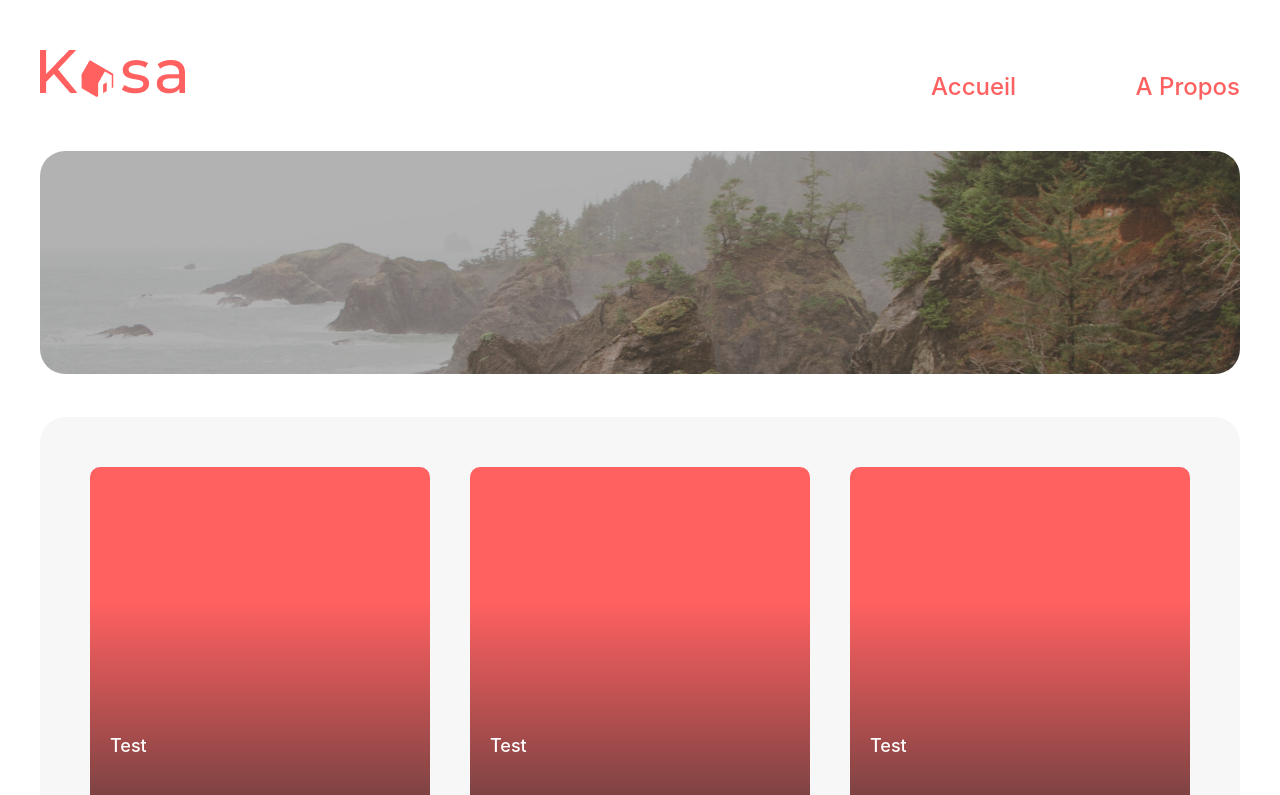
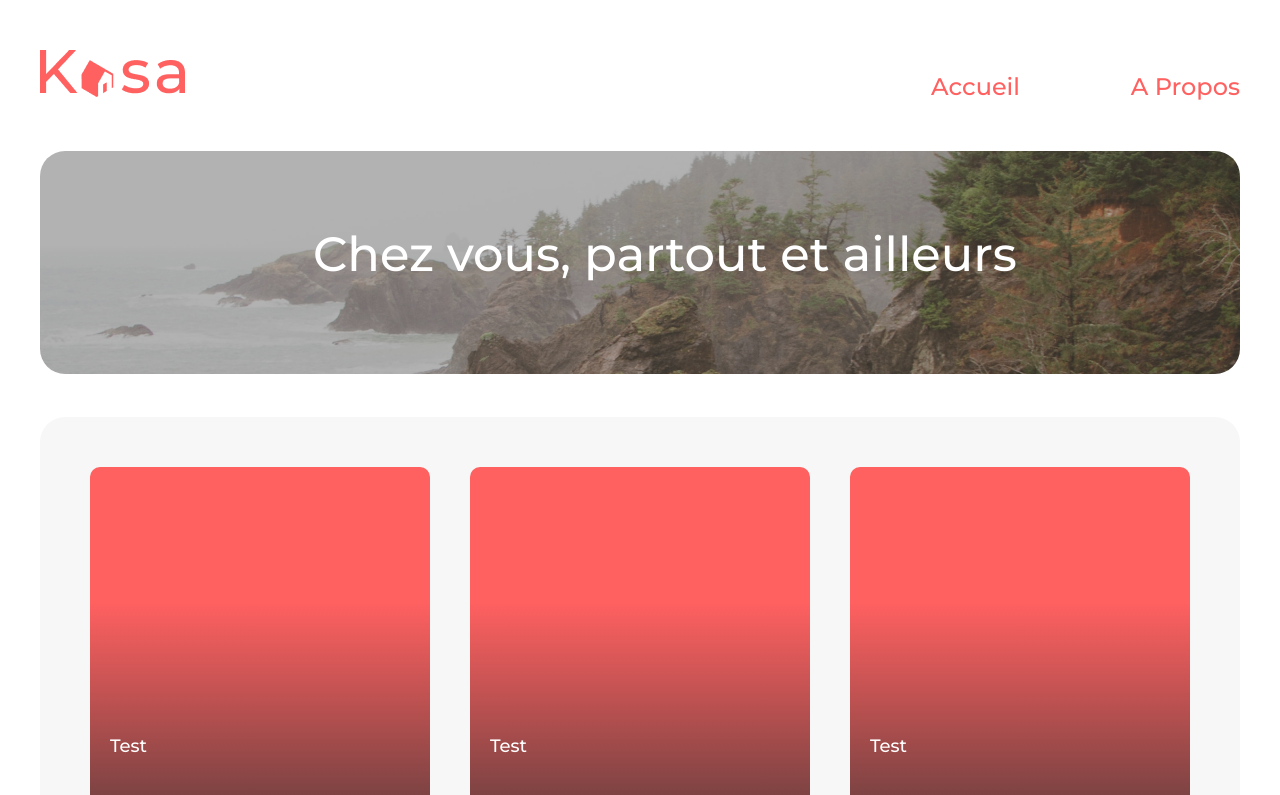
Before and after one commit to NicolasDemangeat/Kasa, a React (Create React App) app in the folder kasa/: page / in a window 1280 px wide. Shown: the top 795 px of the page. Built offline with nearby package versions, Linux system fonts and the light colour scheme.

Commit message:
modif composant banner

```diff
--- a/kasa/public/index.html
+++ b/kasa/public/index.html
@@ -3,6 +3,9 @@
   <head>
     <meta charset="utf-8" />
     <link rel="icon" href="/kasa/src/assets/logo.png" />
+    <link rel="preconnect" href="https://fonts.googleapis.com">
+    <link rel="preconnect" href="https://fonts.gstatic.com" crossorigin>
+    <link href="https://fonts.googleapis.com/css2?family=Montserrat:wght@400;500;600;700&family=Roboto:wght@400;500;700&display=swap" rel="stylesheet">
     <meta name="viewport" content="width=device-width, initial-scale=1" />
     <meta name="theme-color" content="#000000" />
     <meta
--- a/kasa/src/components/Dropdown.jsx
+++ b/kasa/src/components/Dropdown.jsx
@@ -3,24 +3,28 @@ import '../styles/dropdown.css'
 import React, { useState } from 'react'
 
 function Dropdown(props) {
-    const [isVisible, setIsVisible] = useState(false)
+    const [height, setIsVisible] = useState(0)
     const [rotation, setRotation] = useState(0)
 
     const changeDirection = () => {
-        setRotation(rotation + 180)
+        setRotation(rotation === 0 ? 180 : 0)
+    }
+
+    const extend = () => {
+        setIsVisible(height === 0 ? '220px' : 0)
     }
 
     return (
             <div className='all-dropdown'>
-                <div className={`dropdown ${ props.largeur }`} onClick={()=>{ setIsVisible(!isVisible); changeDirection() }} >
+                <div className={`dropdown ${ props.largeur }`} onClick={()=>{ extend(); changeDirection() }} >
                     <p className='dropdown--title'>{props.title}</p>
                     <img src={img} alt="flèche" className='dropdown--arrow' style={{ transform: `rotate(${rotation}deg)`}}/>
                 </div>
-                {isVisible && <div className={`dropdown--rectangle ${props.largeur}`}>
+                <div className={`dropdown--rectangle ${props.largeur}`} style={{height: height, transition: 'height 0.5s ease-in-out'}}>
                     <div className='dropdown--infos'>
                         {props.largeur === 'large' ? <p>{props.text}</p> : null}
                     </div>
-                </div>}
+                </div>
             </div>
     )
 }
--- a/kasa/src/components/Home_banner.jsx
+++ b/kasa/src/components/Home_banner.jsx
@@ -1,9 +1,13 @@
 import React from 'react';
+import '../styles/banner.css'
 
 function BannerHome(props) {
     return (
         <div className='home-banner-contener'>
-            <img src={props.src} alt="banière de la page home" />
+            <div className='banner-img-contener'>
+                <img src={props.src} alt="banière de la page home" />
+            </div>
+            {props.title ? <h1>Chez vous, partout et ailleurs</h1> : null}
         </div>
     )
 }
--- a/kasa/src/pages/Apropos.jsx
+++ b/kasa/src/pages/Apropos.jsx
@@ -2,11 +2,11 @@ import React from 'react';
 import BannerHome from '../components/Home_banner';
 import apropos_banner from '../assets/img_a_proros.jpg';
 import Dropdown from '../components/Dropdown';
-
+import '../styles/apropos.css'
 function Apropos() {
     return (
         <React.StrictMode>
-            <BannerHome src={apropos_banner}/>
+            <BannerHome src={apropos_banner} title={false}/>
             <div className='dropdown--contener--apropos'>
                 <Dropdown largeur="large" title="Fiabilité" text="Les annonces postées sur Kasa garantissent une fiabilité totale. Les photos sont conformes aux logements, et toutes les informations sont régulièrement vérifiées  par nos équipes."/>
                 <Dropdown largeur="large" title="Respect" text="La bienveillance fait partie des valeurs fondatrices de Kasa. Tout comportement discriminatoire ou de perturbation du voisinage entraînera une exclusion de notre plateforme." />
--- a/kasa/src/pages/Home.jsx
+++ b/kasa/src/pages/Home.jsx
@@ -10,7 +10,7 @@ import home_banner from "../assets/bk_home.jpg"
 function Home() {
   return (
     <React.StrictMode>
-        <BannerHome src={home_banner}/>
+        <BannerHome src={home_banner} title={true}/>
         <div className='section--thumb'>
             <div className='contener--thumb'>
                 <Thumb />
--- /dev/null
+++ b/kasa/src/styles/apropos.css
@@ -0,0 +1,3 @@
+.dropdown--contener--apropos{
+    margin-bottom: 50px;
+}
--- /dev/null
+++ b/kasa/src/styles/banner.css
@@ -0,0 +1,20 @@
+.home-banner-contener{
+    border-radius: 25px;
+    overflow: hidden;
+    height: 223px;
+    margin-bottom: 43px;
+}
+
+.home-banner-contener>h1{
+    position: relative;
+    bottom: 185px;
+    left: 273px;
+    color: white;
+    font-size: 48px;
+    font-weight: 500;
+
+}
+
+.banner-img-contener{
+    filter : brightness(70%);
+}
--- a/kasa/src/styles/dropdown.css
+++ b/kasa/src/styles/dropdown.css
@@ -22,7 +22,7 @@
     height: 30px;
     width: 25px;
     margin-right: 25px;
-    transition: all linear 0.3s;
+    transition: all linear 0.4s;
 }
 
 .dropdown--title{
@@ -39,13 +39,15 @@
     bottom: 12px;
     z-index: -1;
     margin: auto;
-    height: 0;
+    height: 100%;
     overflow: hidden;
-    transition: all linear 0.3s;
 }
 
 .dropdown--infos{
-    padding: 40px 12px 27px 20px;
+    display: flex;
+    justify-content: center;
+    align-items: center;
+    padding-left: 25px;
     color: #FF6060;
     font-weight: 400;
     font-size: 24px;
@@ -54,6 +56,3 @@
 .dropdown--infos>ul{
     margin: 0;
 }
-.dropdown--contener--apropos{
-    margin-bottom: 50px;
-}
--- a/kasa/src/styles/home.css
+++ b/kasa/src/styles/home.css
@@ -1,11 +1,3 @@
-.home-banner-contener{
-    border-radius: 25px;
-    overflow: hidden;
-    height: 223px;
-    filter : brightness(70%);
-    margin-bottom: 43px;
-}
-
 .section--thumb{
     background-color: #F7F7F7;
     border-radius: 25px;
--- a/kasa/src/styles/index.css
+++ b/kasa/src/styles/index.css
@@ -1,9 +1,7 @@
 body {
   margin: 0 auto;
   max-width: 1200px;
-  font-family: 'Montserrat',-apple-system, BlinkMacSystemFont, 'Segoe UI', 'Roboto', 'Oxygen',
-    'Ubuntu', 'Cantarell', 'Fira Sans', 'Droid Sans', 'Helvetica Neue',
-    sans-serif;
+  font-family: 'Montserrat', sans-serif;
   -webkit-font-smoothing: antialiased;
   -moz-osx-font-smoothing: grayscale;
 }
```
Also changed, not shown: kasa/src/components/apropos_banner.jsx (added, +9 -0 lines).
